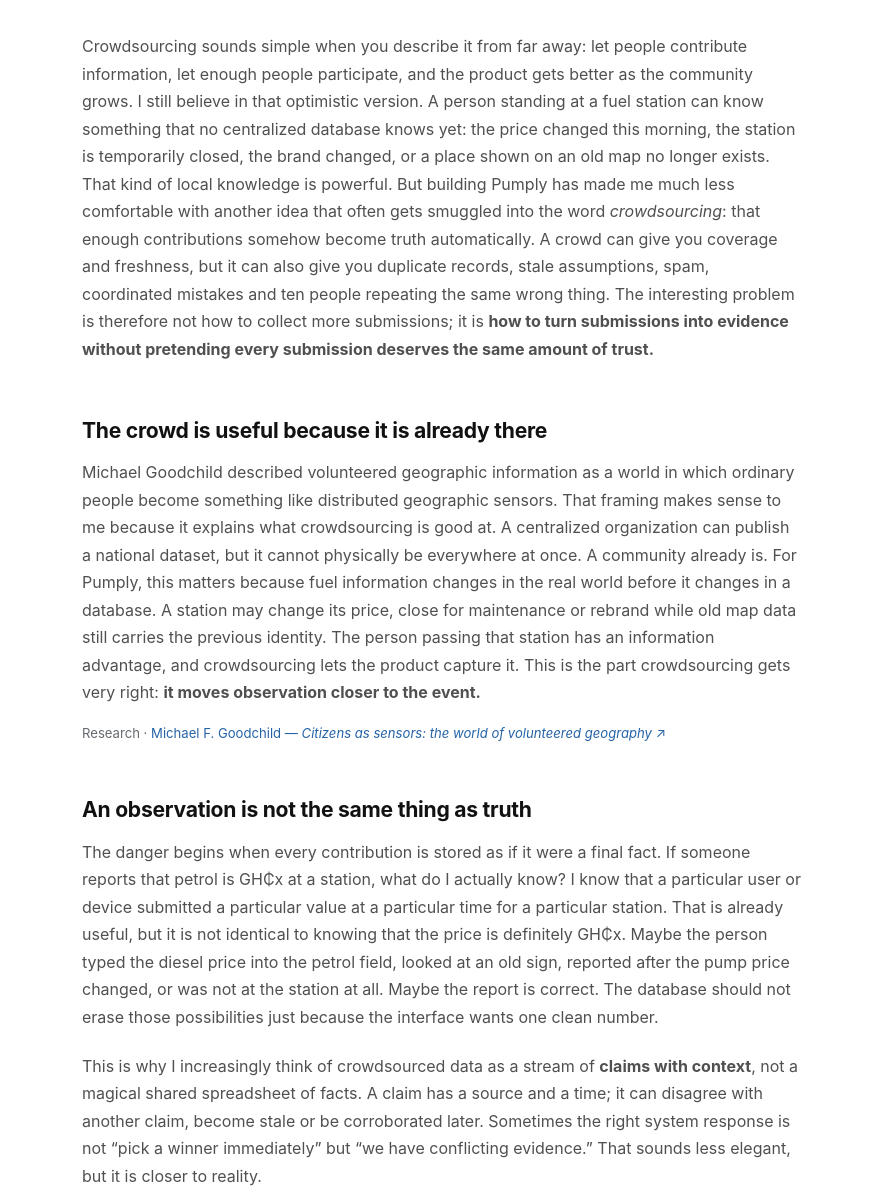
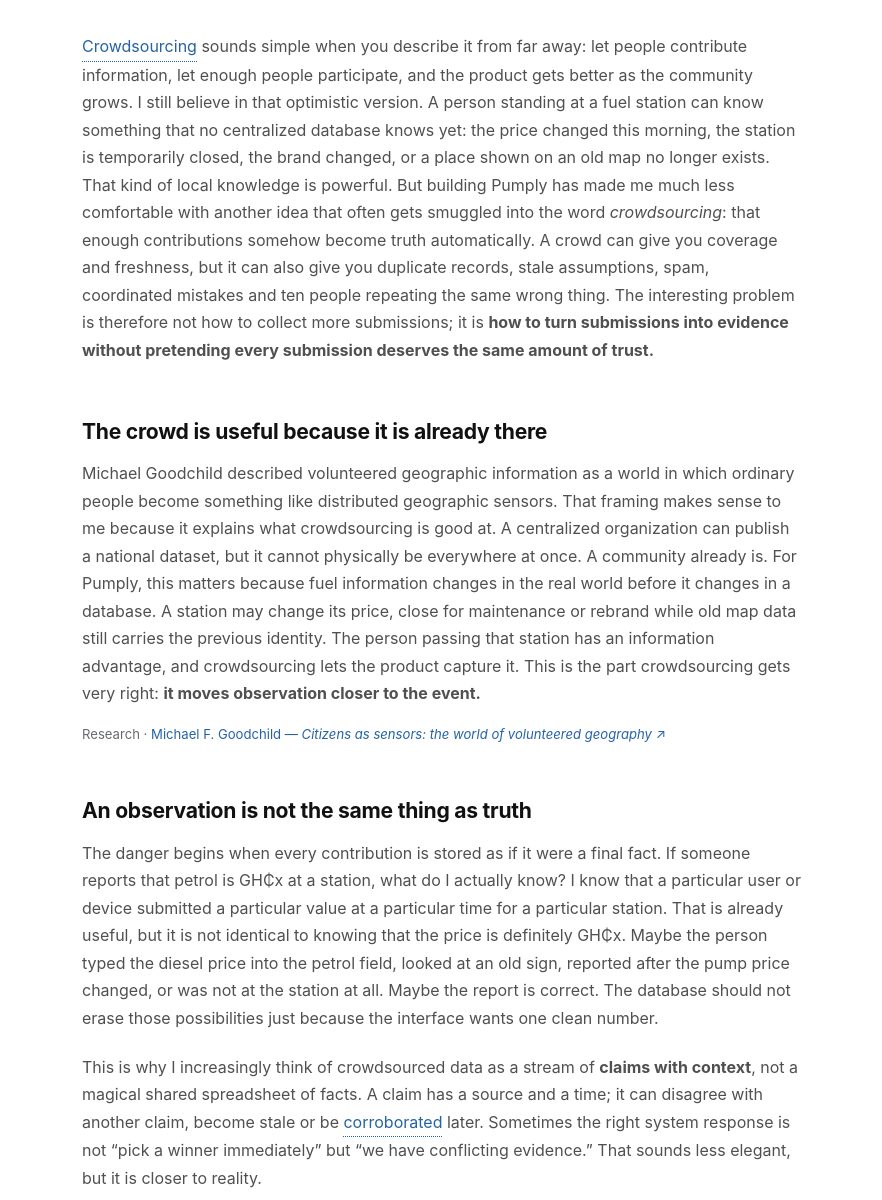
Before and after one commit to CodeClif/Portfolio-website, an Astro site: page /Portfolio-website/posts/what-crowdsourcing-gets-right-and-wrong in a window 1280 px wide. Shown: the part 240-1440 px from the top of the page, without its empty margins (198-1080 px from the left). Built offline with nearby package versions, Linux system fonts and the light colour scheme; Astro itself is replaced by a stand-in of ours.

Commit message:
Add concept explainers to crowdsourcing article

```diff
--- a/src/pages/posts/what-crowdsourcing-gets-right-and-wrong.mdx
+++ b/src/pages/posts/what-crowdsourcing-gets-right-and-wrong.mdx
@@ -8,7 +8,9 @@ topics:
   - Systems
 ---
 
-Crowdsourcing sounds simple when you describe it from far away: let people contribute information, let enough people participate, and the product gets better as the community grows. I still believe in that optimistic version. A person standing at a fuel station can know something that no centralized database knows yet: the price changed this morning, the station is temporarily closed, the brand changed, or a place shown on an old map no longer exists. That kind of local knowledge is powerful. But building Pumply has made me much less comfortable with another idea that often gets smuggled into the word *crowdsourcing*: that enough contributions somehow become truth automatically. A crowd can give you coverage and freshness, but it can also give you duplicate records, stale assumptions, spam, coordinated mistakes and ten people repeating the same wrong thing. The interesting problem is therefore not how to collect more submissions; it is **how to turn submissions into evidence without pretending every submission deserves the same amount of trust.**
+import Concept from '../../components/Concept.astro';
+
+<Concept term="Crowdsourcing" meaning="Collecting information, work or contributions from many people instead of relying on one central source or team." analogy="Instead of one person trying to map every pothole in a city, thousands of drivers can report the ones they encounter." example="Pumply lets drivers contribute fuel prices and station information they observe in the real world." /> sounds simple when you describe it from far away: let people contribute information, let enough people participate, and the product gets better as the community grows. I still believe in that optimistic version. A person standing at a fuel station can know something that no centralized database knows yet: the price changed this morning, the station is temporarily closed, the brand changed, or a place shown on an old map no longer exists. That kind of local knowledge is powerful. But building Pumply has made me much less comfortable with another idea that often gets smuggled into the word *crowdsourcing*: that enough contributions somehow become truth automatically. A crowd can give you coverage and freshness, but it can also give you duplicate records, stale assumptions, spam, coordinated mistakes and ten people repeating the same wrong thing. The interesting problem is therefore not how to collect more submissions; it is **how to turn submissions into evidence without pretending every submission deserves the same amount of trust.**
 
 ## The crowd is useful because it is already there
 
@@ -20,11 +22,11 @@ Michael Goodchild described volunteered geographic information as a world in whi
 
 The danger begins when every contribution is stored as if it were a final fact. If someone reports that petrol is GH₵x at a station, what do I actually know? I know that a particular user or device submitted a particular value at a particular time for a particular station. That is already useful, but it is not identical to knowing that the price is definitely GH₵x. Maybe the person typed the diesel price into the petrol field, looked at an old sign, reported after the pump price changed, or was not at the station at all. Maybe the report is correct. The database should not erase those possibilities just because the interface wants one clean number.
 
-This is why I increasingly think of crowdsourced data as a stream of **claims with context**, not a magical shared spreadsheet of facts. A claim has a source and a time; it can disagree with another claim, become stale or be corroborated later. Sometimes the right system response is not “pick a winner immediately” but “we have conflicting evidence.” That sounds less elegant, but it is closer to reality.
+This is why I increasingly think of crowdsourced data as a stream of **claims with context**, not a magical shared spreadsheet of facts. A claim has a source and a time; it can disagree with another claim, become stale or be <Concept term="corroborated" meaning="Supported by another independent piece of evidence." analogy="One person says it rained; a second witness and a wet road make the claim stronger." example="A driver's rebrand report becomes more convincing if another nearby report or an official station listing independently shows the same new brand." /> later. Sometimes the right system response is not “pick a winner immediately” but “we have conflicting evidence.” That sounds less elegant, but it is closer to reality.
 
 ## Verifiability matters more than popularity
 
-OpenStreetMap has a principle I keep returning to: data should, as far as reasonably possible, be verifiable. Another mapper should be able to observe the same thing and determine whether the recorded information is true or false. I like that principle because it gives a crowdsourced system a standard that is stronger than “a lot of people said it.” Ten people can repeat a rumour; one person standing in front of a price board can make a directly verifiable observation. Those are not equivalent forms of evidence.
+OpenStreetMap has a principle I keep returning to: data should, as far as reasonably possible, be <Concept term="verifiable" meaning="Possible for someone else to check against observable evidence." analogy="A claim like 'this shop closes at 8 p.m.' can be checked against the posted hours; a claim like 'this is the best shop' cannot be verified in the same way." example="Another mapper should be able to visit a station and check whether the brand shown in the data matches the sign at the forecourt." />. Another mapper should be able to observe the same thing and determine whether the recorded information is true or false. I like that principle because it gives a crowdsourced system a standard that is stronger than “a lot of people said it.” Ten people can repeat a rumour; one person standing in front of a price board can make a directly verifiable observation. Those are not equivalent forms of evidence.
 
 <aside class="source-note"><span>Mapping principle · </span><a href="https://wiki.openstreetmap.org/wiki/Verifiability" target="_blank" rel="noopener noreferrer">OpenStreetMap Wiki — Verifiability ↗</a></aside>
 
@@ -38,7 +40,7 @@ Freshness needs the same kind of specificity. If somebody reports that a station
 
 ## Provenance is part of the value
 
-The W3C's PROV model is built around a simple idea: information about how data was produced helps people judge its quality, reliability and trustworthiness. Pumply does not implement the PROV standard directly, but the idea changed how I think about product data. A value without a source is weaker than the same value with a source; a value without a timestamp is weaker than the same value with a timestamp; a station identity with no explanation of how it changed is harder to trust than one with an audit trail showing that it was renamed or rebranded.
+<Concept term="Provenance" meaning="The record of where data came from and what happened to it over time." analogy="It is a chain of custody for information." example="A price can carry who reported it, when it was reported, whether an admin changed it later and which source the current value came from." /> is useful because the W3C's PROV model is built around a simple idea: information about how data was produced helps people judge its quality, reliability and trustworthiness. Pumply does not implement the PROV standard directly, but the idea changed how I think about product data. A value without a source is weaker than the same value with a source; a value without a timestamp is weaker than the same value with a timestamp; a station identity with no explanation of how it changed is harder to trust than one with an audit trail showing that it was renamed or rebranded.
 
 <aside class="source-note"><span>Data model · </span><a href="https://www.w3.org/TR/prov-primer/" target="_blank" rel="noopener noreferrer">W3C — PROV Model Primer ↗</a></aside>
 
@@ -54,7 +56,7 @@ This becomes more important as the community grows because growth does not only
 
 I do not want Pumply to pretend the crowd is a regulator, an oil company or an official national registry. Those sources have different kinds of authority. The crowd has a different advantage: **observation from the ground**. The strongest system can use both. Official rules can explain how fuel pricing is structured, brand publications can provide a fallback or reference price, seed datasets can provide coverage, community reports can provide local freshness, and admin review can reconcile conflicts. The product becomes useful because the sources are allowed to remain different instead of being flattened into one fake source of truth.
 
-This is the broader lesson I am taking from Pumply. Crowdsourcing is not the absence of infrastructure; in some ways it needs **more** infrastructure around trust because the inputs are decentralized. The crowd gives you observations. The product still has to decide how those observations become information. That is the part I find most interesting now.
+This is the broader lesson I am taking from Pumply. Crowdsourcing is not the absence of infrastructure; in some ways it needs **more** infrastructure around trust because the inputs are <Concept term="decentralized" meaning="Coming from many separate people or places rather than one single controlling source." analogy="A radio station broadcasts from one centre; a neighbourhood WhatsApp group gets updates from many different phones." example="In crowdsourcing, reports arrive from many independent users instead of one national data-entry office." />. The crowd gives you observations. The product still has to decide how those observations become information. That is the part I find most interesting now.
 
 <section class="references">
   <h2>References</h2>
```
